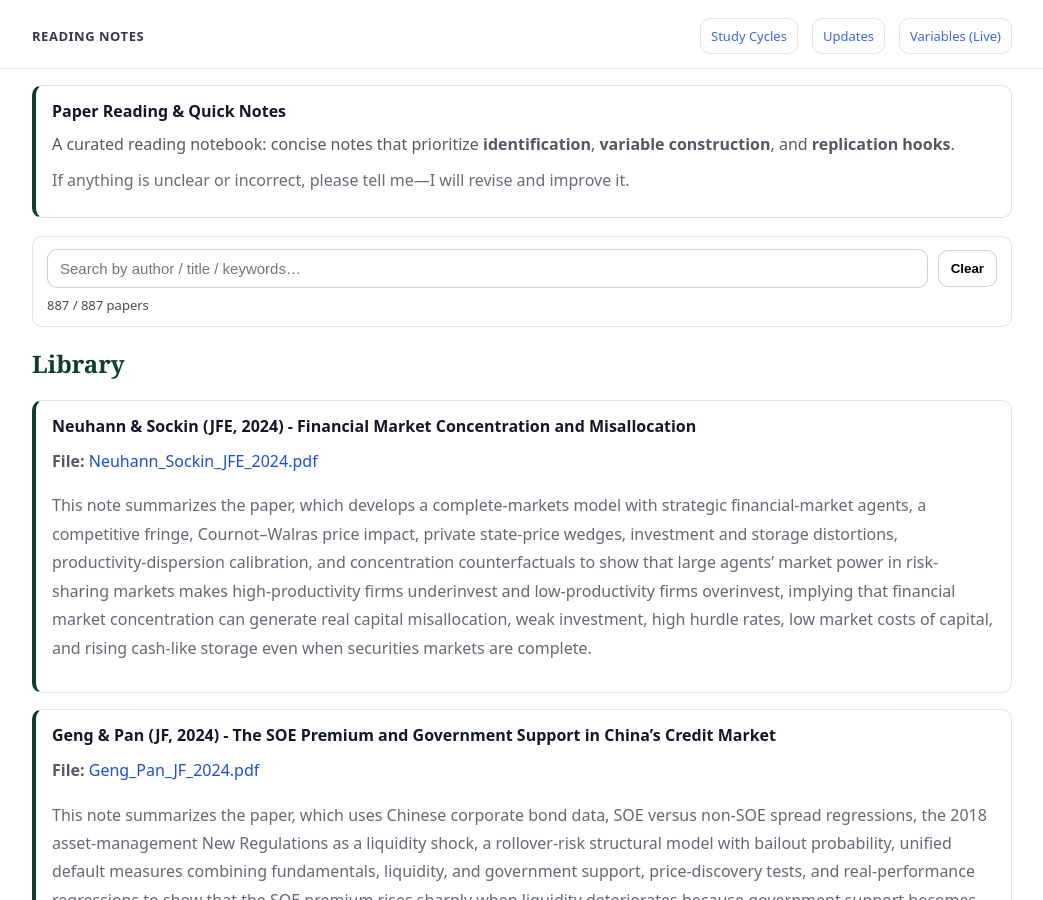
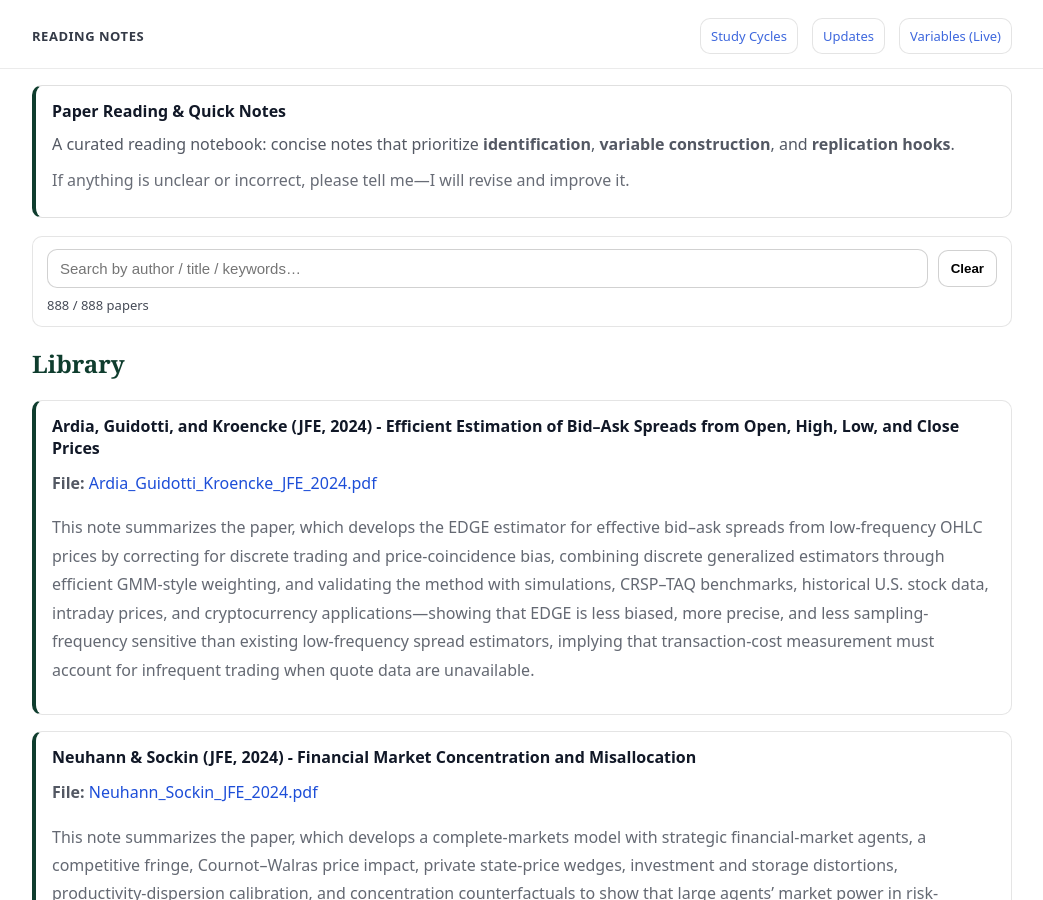
Before and after one commit to yaxinzn/study-archive, a Jekyll site: the page built from reading/index.md, in a window 1280 px wide and 900 px high. Shown: the whole window, without its empty margins (118-1161 px from the left). Built offline with Jekyll 4.4.1, drawn with Linux system fonts in a browser that asks for light colours.

Commit message:
Reading: add/update Ardia_Guidotti_Kroencke_JFE_2024.pdf

```diff
--- a/_data/reading.yml
+++ b/_data/reading.yml
@@ -1,3 +1,7 @@
+- title: "Ardia, Guidotti, and Kroencke (JFE, 2024) - Efficient Estimation of Bid–Ask Spreads from Open, High, Low, and Close Prices"
+  file: "Ardia_Guidotti_Kroencke_JFE_2024.pdf"
+  desc: "This note summarizes the paper, which develops the EDGE estimator for effective bid–ask spreads from low-frequency OHLC prices by correcting for discrete trading and price-coincidence bias, combining discrete generalized estimators through efficient GMM-style weighting, and validating the method with simulations, CRSP–TAQ benchmarks, historical U.S. stock data, intraday prices, and cryptocurrency applications—showing that EDGE is less biased, more precise, and less sampling-frequency sensitive than existing low-frequency spread estimators, implying that transaction-cost measurement must account for infrequent trading when quote data are unavailable."
+
 - title: "Neuhann & Sockin (JFE, 2024) - Financial Market Concentration and Misallocation"
   file: "Neuhann_Sockin_JFE_2024.pdf"
   desc: "This note summarizes the paper, which develops a complete-markets model with strategic financial-market agents, a competitive fringe, Cournot–Walras price impact, private state-price wedges, investment and storage distortions, productivity-dispersion calibration, and concentration counterfactuals to show that large agents’ market power in risk-sharing markets makes high-productivity firms underinvest and low-productivity firms overinvest, implying that financial market concentration can generate real capital misallocation, weak investment, high hurdle rates, low market costs of capital, and rising cash-like storage even when securities markets are complete."
```
Also changed, not shown: 1 other file.
